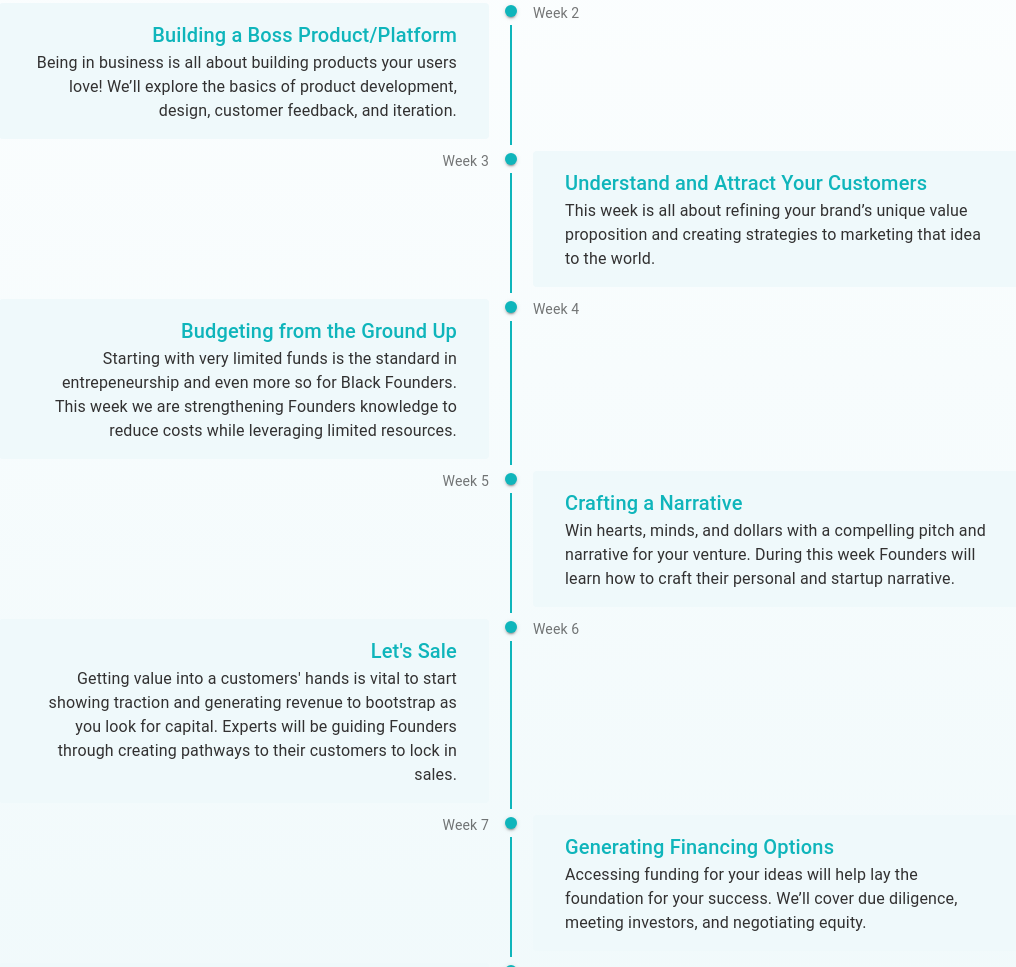
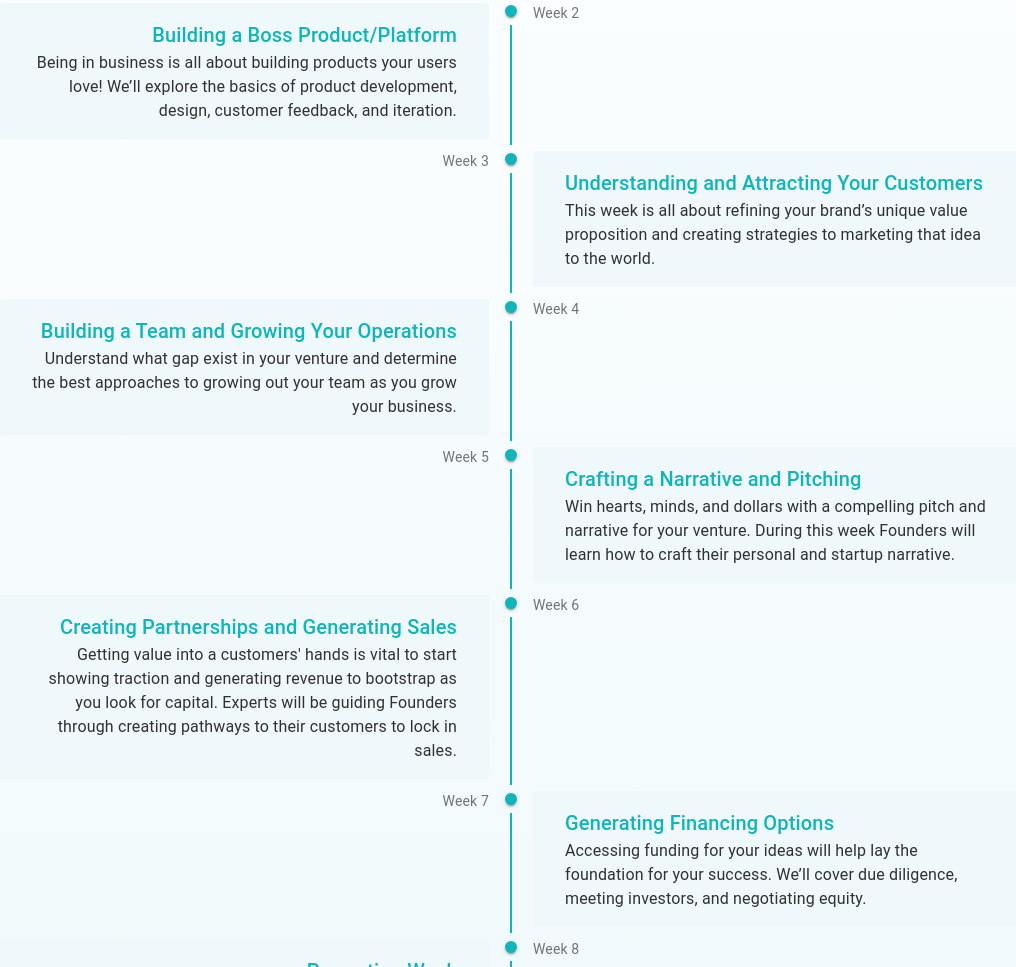
Before and after one commit to GAV07/vc_program, a Gatsby site: page /startup in a window 1280 px wide. Shown: the part 3245-4212 px from the top of the page, without its empty margins (129-1145 px from the left). Built offline with nearby package versions, Linux system fonts and the light colour scheme; Gatsby itself is replaced by a stand-in of ours; a small style sheet from the web is missing.

Commit message:
update link and adjust program language

```diff
--- a/src/components/startup/Hero.js
+++ b/src/components/startup/Hero.js
@@ -26,7 +26,7 @@ const Hero = () => {
                 <h3>
                 Program Start: <br/> <span className="hero__copy__dates">September 20, 2021</span>
                 </h3>
-                <OutboundLink className="cta-btn" href="https://cfbi.typeform.com/to/orjd49ub">Apply Now</OutboundLink>
+                <OutboundLink className="cta-btn" href="https://cfbi.typeform.com/to/FrtXprm9">Apply Now</OutboundLink>
             </div>
             <div className="hero__image">
                 <Image query="pitch"/>
--- a/src/components/startup/Program/Program.js
+++ b/src/components/startup/Program/Program.js
@@ -34,22 +34,22 @@ const data = [
     },
     {
         "week": "Week 3",
-        "name": "Understand and Attract Your Customers",
+        "name": "Understanding and Attracting Your Customers",
         "content": "This week is all about refining your brand’s unique value proposition and creating strategies to marketing that idea to the world."
     },
     {
         "week": "Week 4",
-        "name": "Budgeting from the Ground Up",
-        "content": "Starting with very limited funds is the standard in entrepeneurship and even more so for Black Founders. This week we are strengthening Founders knowledge to reduce costs while leveraging limited resources."
+        "name": "Building a Team and Growing Your Operations",
+        "content": "Understand what gap exist in your venture and determine the best approaches to growing out your team as you grow your business."
     },
     {
         "week": "Week 5",
-        "name": "Crafting a Narrative",
+        "name": "Crafting a Narrative and Pitching",
         "content": "Win hearts, minds, and dollars with a compelling pitch and narrative for your venture. During this week Founders will learn how to craft their personal and startup narrative. "
     },
     {
         "week": "Week 6",
-        "name": "Let's Sale",
+        "name": "Creating Partnerships and Generating Sales",
         "content": "Getting value into a customers' hands is vital to start showing traction and generating revenue to bootstrap as you look for capital. Experts will be guiding Founders through creating pathways to their customers to lock in sales."
     },
     {
```
